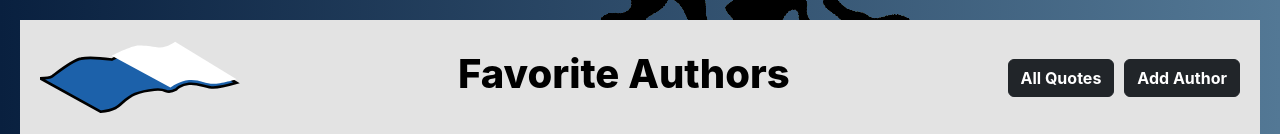
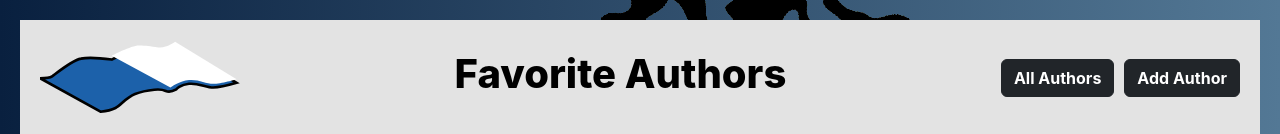
Before and after one commit to PaulDeUlloa/MERN_Authors, a React (Create React App) app in the folder client/: page / in a window 1280 px wide. Shown: the top 134 px of the page. Built offline with nearby package versions, Linux system fonts and the light colour scheme.

Commit message:
navBar updated

```diff
--- a/client/src/App.jsx
+++ b/client/src/App.jsx
@@ -29,7 +29,7 @@ function App() {
         <div id="navbarButtonsSpacing">
           <button class="btn btn-dark">
             <Link to="/authors" id="navbarLinksFontColor">
-              All Quotes
+              All Authors
             </Link>
           </button>
           <button class="btn btn-dark">
```
